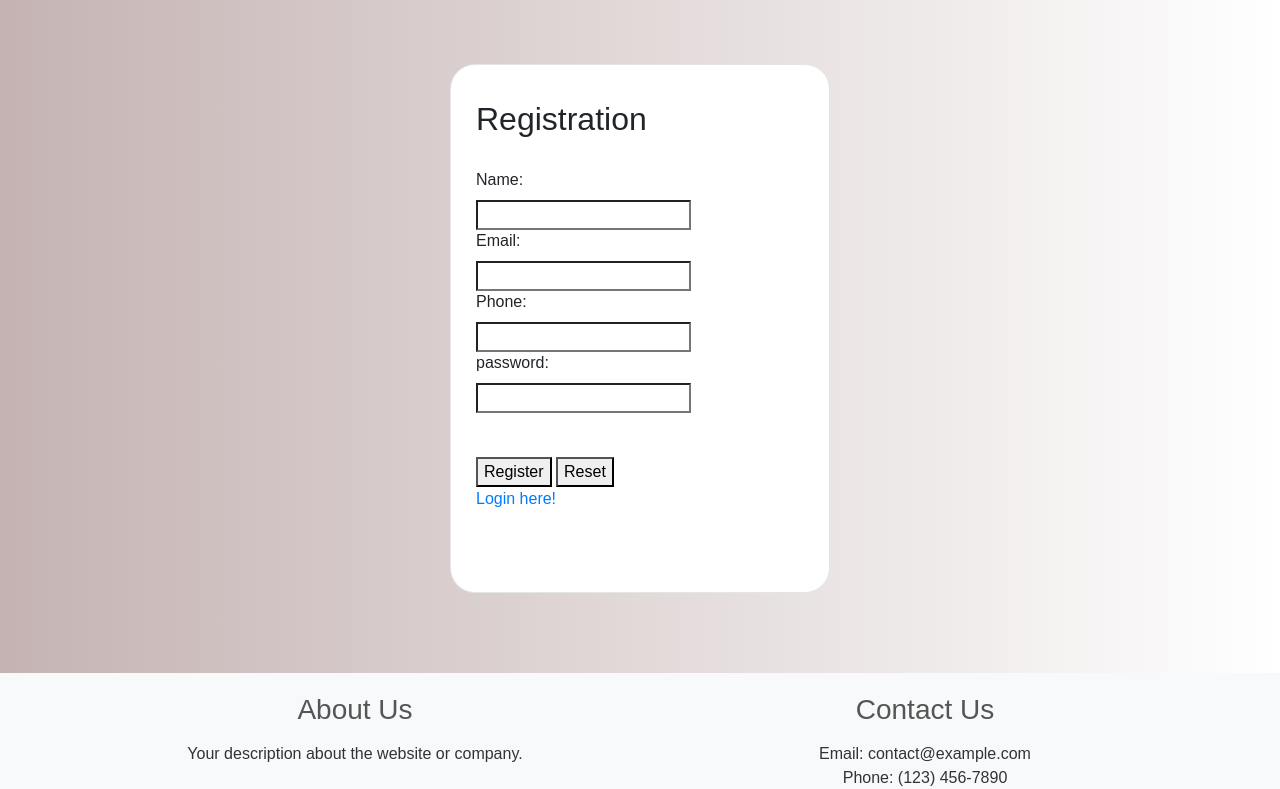
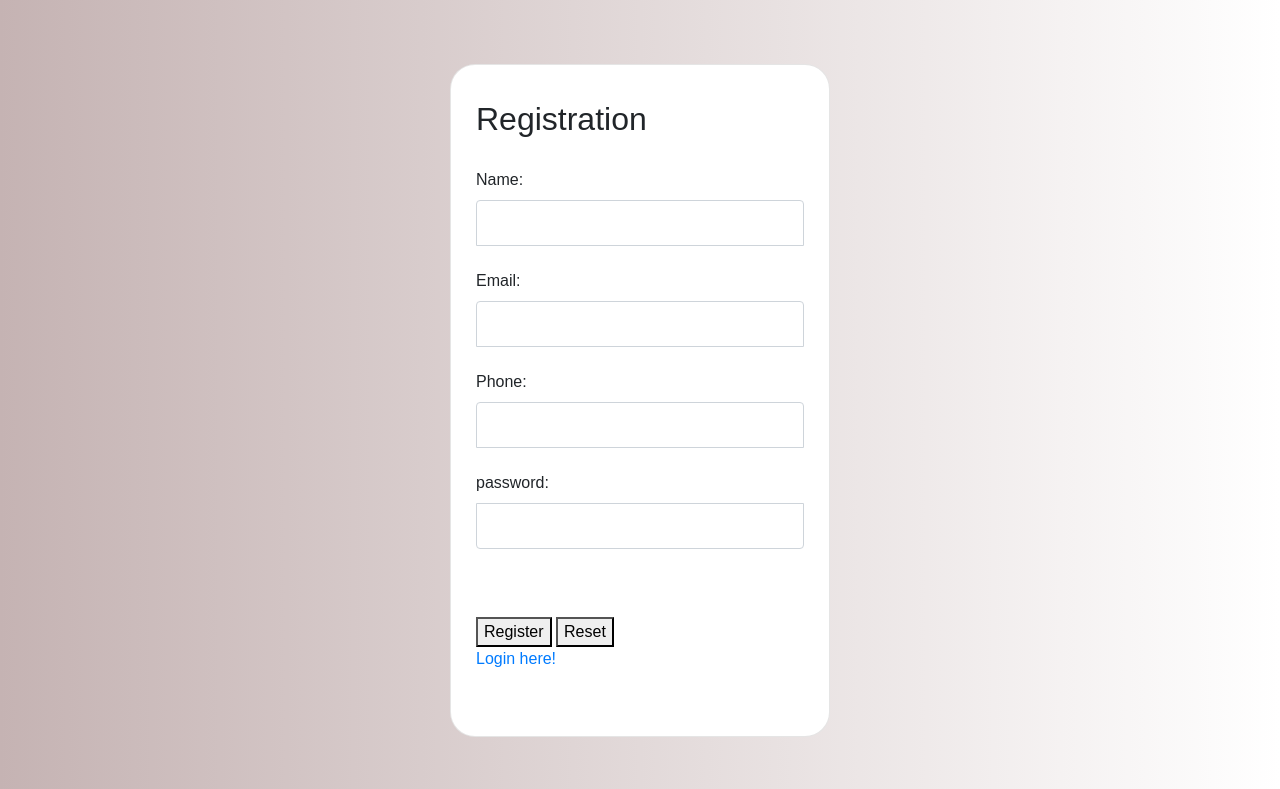
Before and after one commit to Saikishor164/paiias, a PHP site: page /register.php in a window 1280 px wide. Shown: the part 146-935 px from the top of the page. Run offline with PHP 8.4, Linux system fonts and the light colour scheme.

Commit message:
text-box updated | register

```diff
--- a/register.php
+++ b/register.php
@@ -17,17 +17,18 @@
       <h2 class="form-signin-heading">Registration</h2>
       <label for="name">Name:</label>
       <br>
-      <input type="text" id="name" name="name">
+      <input type="text" class="form-control" id="name" name="name">
       <br>
       <label for="email">Email:</label>
       <br>
-      <input type="text" id="email" name="email">
+      <input type="text" class="form-control" id="email" name="email">
       <br>
       <label for="phone">Phone:</label>
       <br>
-      <input type="text" id="Phone" name="phone" minlength="9" maxlength="10"><br>
+      <input type="text" id="Phone" class="form-control" name="phone" minlength="9" maxlength="10"><br>
       <label for="Password">password:</label><br>
-      <input type="password" id="password" name="password">
+      <input type="password" class="form-control" id="password" name="password">
+
       <br><br>
 
 <!-- buttons -->
@@ -35,17 +36,10 @@
      <button type="reset" value="reset">Reset</button>
 
   <br>
-  <a href="login.php">Login here!</a></p>
+  <a href="login.php">Login here!</a>
+  </form>
   </div>
 <!-- buttons ending -->
-</form>
-
-
-
-
-
-
-
 
 
  <?php include 'footer.php'; ?>
```
